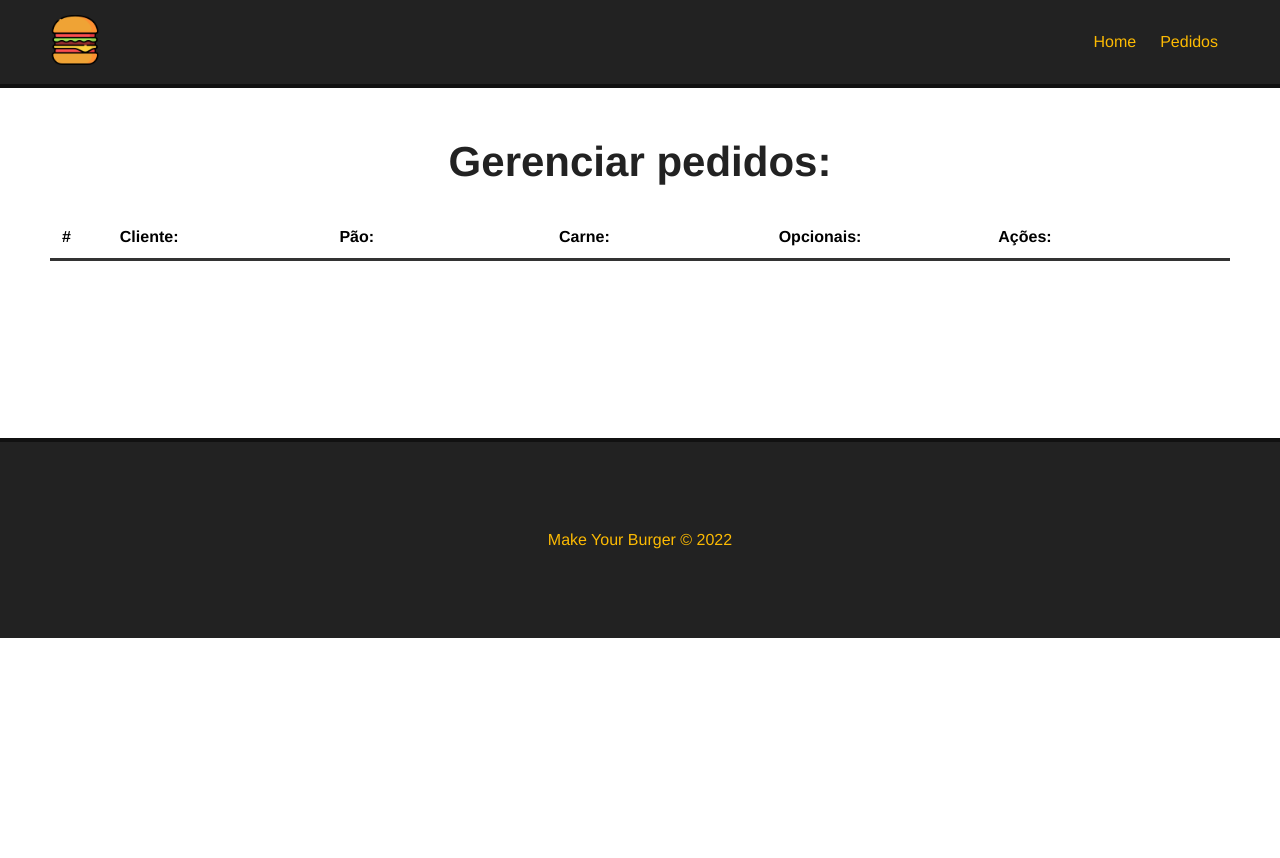
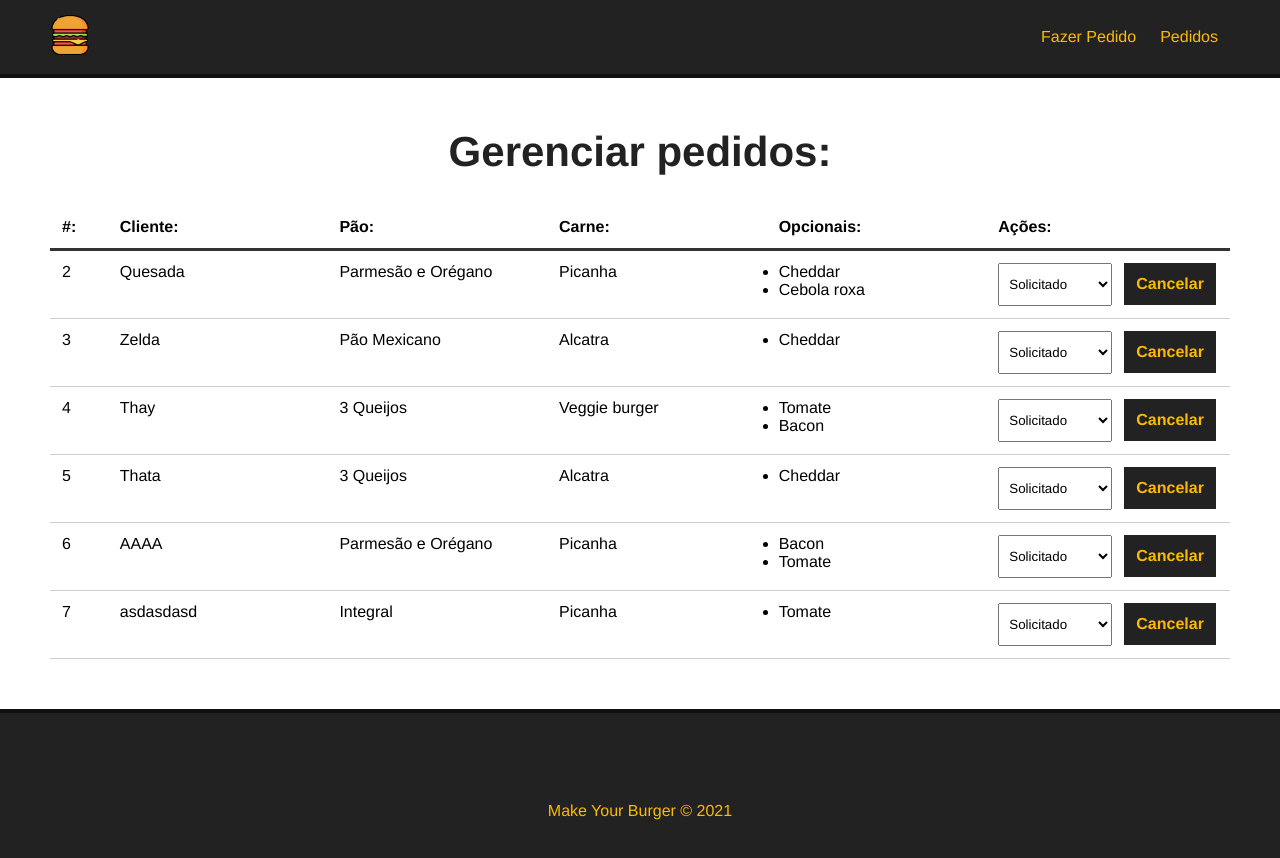
Before and after one commit to thaisquesada/learning-vue, a Vue app in the folder make_your_burger/: page /pedidos in a window 1280 px wide. Shown: the top 858 px of the page. Before the commit the page ends 800 px from the top, so only its background shows below. Built offline with nearby package versions, Linux system fonts and the light colour scheme; data requests are answered from the project's data file.

Commit message:
atualização de pedidos 🐱‍💻

```diff
--- a/make_your_burger/db/db.json
+++ b/make_your_burger/db/db.json
@@ -81,5 +81,69 @@
       "tipo": "Finalizado"
     }
   ],
-  "burgers": []
+  "burgers": [
+    {
+      "nome": "Quesada",
+      "pao": "Parmesão e Orégano",
+      "carne": "Picanha",
+      "opcionais": [
+        "Cheddar",
+        "Cebola roxa"
+      ],
+      "status": "Solicitado",
+      "id": 2
+    },
+    {
+      "nome": "Zelda",
+      "pao": "Pão Mexicano",
+      "carne": "Alcatra",
+      "opcionais": [
+        "Cheddar"
+      ],
+      "status": "Solicitado",
+      "id": 3
+    },
+    {
+      "nome": "Thay",
+      "pao": "3 Queijos",
+      "carne": "Veggie burger",
+      "opcionais": [
+        "Tomate",
+        "Bacon"
+      ],
+      "status": "Solicitado",
+      "id": 4
+    },
+    {
+      "nome": "Thata",
+      "pao": "3 Queijos",
+      "carne": "Alcatra",
+      "opcionais": [
+        "Cheddar"
+      ],
+      "status": "Solicitado",
+      "id": 5
+    },
+    {
+      "nome": "AAAA",
+      "pao": "Parmesão e Orégano",
+      "carne": "Picanha",
+      "opcionais": [
+        "Bacon",
+        "Tomate"
+      ],
+      "status": "Solicitado",
+      "id": 6
+    },
+    {
+      "nome": "asdasdasd",
+      "pao": "Integral",
+      "carne": "Picanha",
+      "opcionais": [
+        "Tomate"
+      ],
+      "status": "Solicitado",
+      "id": 7
+    }
+  ]
 }
--- a/make_your_burger/src/App.vue
+++ b/make_your_burger/src/App.vue
@@ -22,7 +22,6 @@ import Footer from "./components/Footer.vue"
   }
 </script>
 
-
 <style>
   * {
     font-family: Helvetica;
@@ -30,12 +29,10 @@ import Footer from "./components/Footer.vue"
     margin: 0;
     box-sizing: border-box;
   }
-
   .main-container {
     margin: 50px;
     min-height: 250px;
   }
-
   h1 {
     text-align: center;
     font-size: 42px;
--- a/make_your_burger/src/components/Dashboard.vue
+++ b/make_your_burger/src/components/Dashboard.vue
@@ -1,7 +1,8 @@
 <template>
+    <div id="burger-table">
       <div>
         <div id="burger-table-heading">
-                <div class="order-id">#</div>
+          <div class="order-id">#:</div>
           <div>Cliente:</div>
           <div>Pão:</div>
           <div>Carne:</div>
@@ -16,19 +17,18 @@
           <div>{{ burger.pao }}</div>
           <div>{{ burger.carne }}</div>
           <div>
-                        <ul>
-                            <li v-for="(opcional, index) in burger.opcionais" :key="index">
-                                {{ opcional }}
-                            </li>
+            <ul v-for="(opcional, index) in burger.opcionais" :key="index">
+              <li>{{ opcional }}</li>
             </ul>
           </div>
           <div>
-                <select name="status" class="status">>
-                    <option v-for="s in status" :key="s.id" value="s.tipo" :selected="burger.status == s.tipo">
+            <select name="status" class="status" @change="updateBurger($event, burger.id)">
+              <option :value="s.tipo" v-for="s in status" :key="s.id" :selected="burger.status == s.tipo">
                 {{ s.tipo }}
               </option>
             </select>
             <button class="delete-btn" @click="deleteBurger(burger.id)">Cancelar</button>
+          </div>
         </div>
       </div>
     </div>
@@ -40,50 +40,46 @@ export default {
       data() {
         return {
           burgers: null,
-            burder_id: null,
+          burger_id: null,
           status: []
         }
       },
       methods: {
         async getPedidos() {
-
-            const req = await fetch("http://localhost:3000/burgers");
-
-            const data = await req.json();
-
-            this.burgers = data;
-
-            // resgatar os status
-            this.getStatus();
-
+          const req = await fetch('http://localhost:3000/burgers')
+          const data = await req.json()
+          this.burgers = data
+          // Resgata os status de pedidos
+          this.getStatus()
         },
         async getStatus() {
-
-            const req = await fetch("http://localhost:3000/status");
-
-            const data = await req.json();
-
-            this.status = data;
-
+          const req = await fetch('http://localhost:3000/status')
+          const data = await req.json()
+          this.status = data
         },
         async deleteBurger(id) {
-
           const req = await fetch(`http://localhost:3000/burgers/${id}`, {
             method: "DELETE"
           });
-
-            const res = await req.json();
-
-            // msg de qual pedido foi deletado do sistema
-
-            this.getPedidos();
-
+          const res = await req.json()
+          this.getPedidos()
+        },
+        async updateBurger(event, id) {
+          const option = event.target.value;
+          const dataJson = JSON.stringify({status: option});
+          const req = await fetch(`http://localhost:3000/burgers/${id}`, {
+            method: "PATCH",
+            headers: { "Content-Type" : "application/json" },
+            body: dataJson
+          });
+          const res = await req.json()
+          console.log(res)
         }
       },
-    mounted() {
-        this.getPedidos();
+      mounted () {
+      this.getPedidos()
       }
-};
+    }
   </script>
 
   <style scoped>
@@ -106,15 +102,15 @@ export default {
       border-bottom: 3px solid #333;
     }
 
+    .burger-table-row {
+      width: 100%;
+      padding: 12px;
+      border-bottom: 1px solid #CCC;
+    }
+
     #burger-table-heading div,
     .burger-table-row div {
       width: 19%;
-    }
-
-    .burger-table-row {
-        width: 100%;
-        padding: 12px;
-        border: 1px solid #ccc;
     }
 
     #burger-table-heading .order-id,
@@ -129,7 +125,7 @@ export default {
 
     .delete-btn {
       background-color: #222;
-        color: #fcba03;
+      color:#fcba03;
       font-weight: bold;
       border: 2px solid #222;
       padding: 10px;
@@ -139,4 +135,9 @@ export default {
       transition: .5s;
     }
 
+    .delete-btn:hover {
+      background-color: transparent;
+      color: #222;
+    }
+
   </style>
--- a/make_your_burger/src/components/Footer.vue
+++ b/make_your_burger/src/components/Footer.vue
@@ -1,13 +1,13 @@
 <template>
-  <footer id="footer">
-    <p>Make Your Burger &copy; 2022</p>
-  </footer>
+  <div id="footer">
+    <p>Make Your Burger &copy; 2021</p>
+  </div>
 </template>
 
 <script>
 export default {
-  name: "Footer",
-};
+  name: "Footer"
+}
 </script>
 
 <style scoped>
@@ -15,10 +15,11 @@ export default {
     height: 200px;
     background-color: #222;
     border-top: 4px solid #111;
-    color: #FCBA03;
+    color: #fcba03;
     display: flex;
     align-items: center;
     justify-content: center;
+    bottom: 0;
     width: 100%;
   }
 </style>
--- a/make_your_burger/src/components/Navbar.vue
+++ b/make_your_burger/src/components/Navbar.vue
@@ -1,11 +1,13 @@
 <template>
-  <nav id="nav">
-    <router-link to="/" id="logo-url">
-        <img :src="logo" :alt="alt" id="logo">
+  <div>
+    <div id="nav">
+      <router-link id="logo-url" to="/">
+        <img id="logo" :src="logo" :alt="alt">
       </router-link>
-    <router-link to="/">Home</router-link>
+      <router-link to="/">Fazer Pedido</router-link>
       <router-link to="/pedidos">Pedidos</router-link>
-  </nav>
+    </div>
+  </div>
 </template>
 
 <script>
@@ -24,25 +26,21 @@
     justify-content: flex-end;
     align-items: center;
   }
-
   #nav #logo-url {
     margin: auto;
     margin-left: 0;
   }
-
   #logo {
-    width: 50px;
-    height: 50px;
+    width: 40px;
+    height: 40px;
   }
-
   #nav a {
-    color: #FCBA03;
+    color: #fcba03;
     text-decoration: none;
     margin: 12px;
     transition: .5s;
   }
-
   #nav a:hover {
-    color: #fff;
+    color: #FFF;
   }
 </style>
```
Lines whose indentation alone changed are shown as unchanged.
